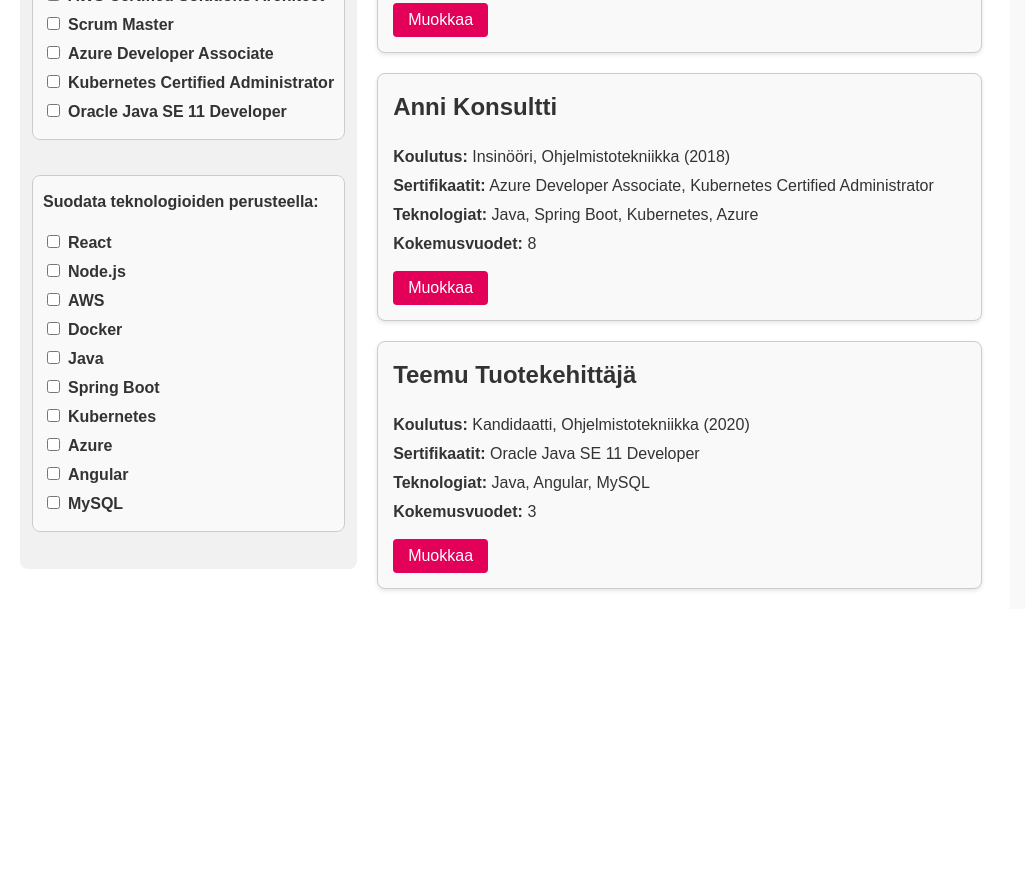
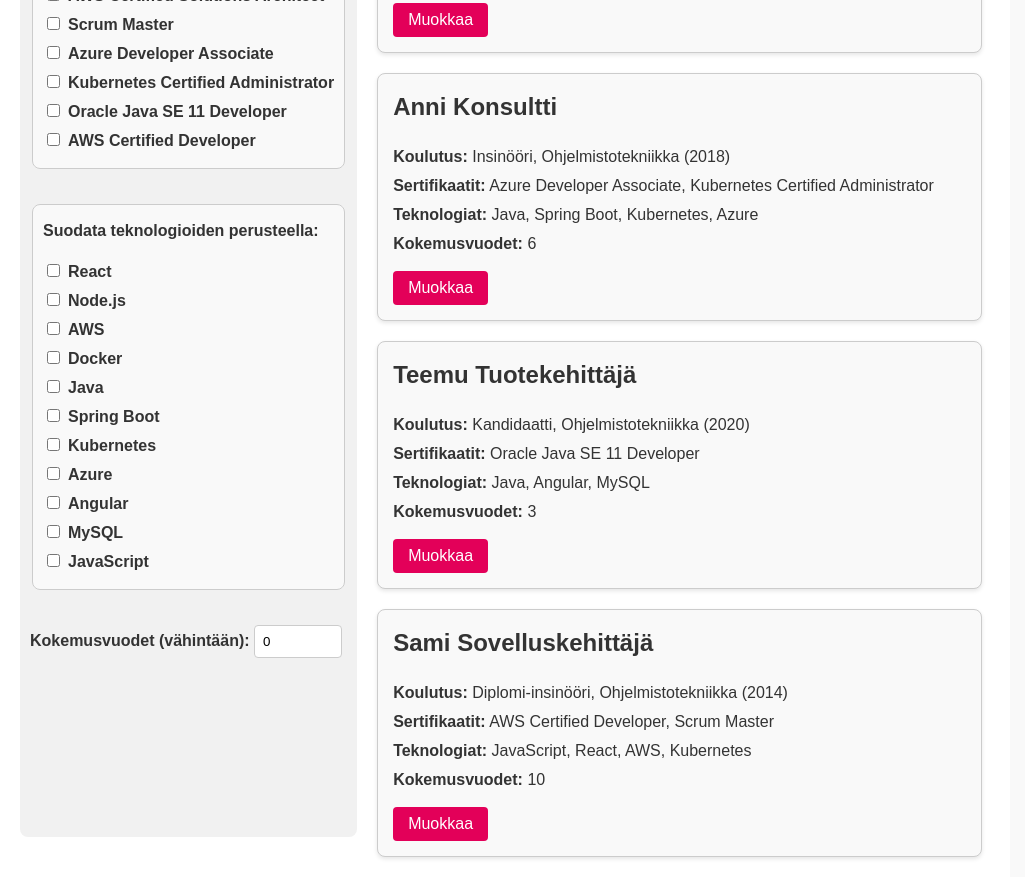
Before and after one commit to estrelas1/pinja-projekti, a React (Vite) app: page / in a window 1280 px wide. Shown: the part 340-1217 px from the top of the page, without its empty margins (0-1025 px from the left). Before the commit the page ends 949 px from the top, so only its background shows below. Built offline with nearby package versions, Linux system fonts and the light colour scheme.

Commit message:
Filtteri kokemukselle

```diff
--- a/src/App.jsx
+++ b/src/App.jsx
@@ -21,7 +21,7 @@ const App = () => {
       graduationYear: 2018,
       certifications: ["Azure Developer Associate", "Kubernetes Certified Administrator"],
       technologies: ["Java", "Spring Boot", "Kubernetes", "Azure"],
-      experienceYears: 8
+      experienceYears: 6
     },
     {
       id: 3,
@@ -31,6 +31,15 @@ const App = () => {
       certifications: ["Oracle Java SE 11 Developer"],
       technologies: ["Java", "Angular", "MySQL"],
       experienceYears: 3
+    },
+    {
+      id: 4,
+      name: "Sami Sovelluskehittäjä",
+      education: "Diplomi-insinööri, Ohjelmistotekniikka",
+      graduationYear: 2014,
+      certifications: ["AWS Certified Developer", "Scrum Master"],
+      technologies: ["JavaScript", "React", "AWS", "Kubernetes"],
+      experienceYears: 10
     },
   ]);
 
@@ -83,6 +92,14 @@ const App = () => {
     );
   };
 
+  // kokemus:
+  const [minExperienceYears, setMinExperienceYears] = useState(0);
+
+  const handleExperienceFilterChange = (years) => {
+    setMinExperienceYears(years);
+  };
+
+
   const filteredConsultants = consultants.filter((consultant) => {
     const matchesEducation = // koulutus
       selectedEducation === "" || consultant.education === selectedEducation;
@@ -99,7 +116,10 @@ const App = () => {
         consultant.technologies.includes(tech)
       );
 
-    return matchesEducation && matchesCertifications && matchesTechnologies;
+      const matchesExperience = // kokemus
+      minExperienceYears === 0 || consultant.experienceYears >= minExperienceYears;
+
+    return matchesEducation && matchesCertifications && matchesTechnologies && matchesExperience;
   });
 
 
@@ -113,9 +133,11 @@ const App = () => {
           technologyOptions={[...new Set(consultants.flatMap((c) => c.technologies))]}
           selectedCertifications={selectedCertifications}
           selectedTechnologies={selectedTechnologies}
+          minExperienceYears={minExperienceYears}
           onEducationFilterChange={handleEducationFilterChange}
           onCertificationFilterChange={handleCertificationFilterChange}
           onTechnologyFilterChange={handleTechnologyFilterChange}
+          onExperienceFilterChange={handleExperienceFilterChange}
         />
         <ConsultantList
           consultants={filteredConsultants}
--- a/src/components/ConsultantFilter.css
+++ b/src/components/ConsultantFilter.css
@@ -46,3 +46,19 @@
 .technology-filter input {
   margin-right: 8px;
 }
+
+/* kokemus */
+.experience-filter {
+  margin-top: 20px;
+}
+
+.experience-filter label {
+  font-weight: bold;
+}
+
+.experience-filter input {
+  padding: 8px;
+  border: 1px solid #ccc;
+  border-radius: 4px;
+  width: 70px;
+}
--- a/src/components/ConsultantFilter.jsx
+++ b/src/components/ConsultantFilter.jsx
@@ -7,9 +7,11 @@ const ConsultantFilter = ({
   technologyOptions,
   selectedCertifications,
   selectedTechnologies,
+  minExperienceYears,
   onEducationFilterChange,
   onCertificationFilterChange,
-  onTechnologyFilterChange
+  onTechnologyFilterChange,
+  onExperienceFilterChange
 }) => {
   const handleCertificationChange = (certification) => {
     onCertificationFilterChange(certification);
@@ -66,6 +68,17 @@ const ConsultantFilter = ({
           </div>
         ))}
       </fieldset>
+
+      <div className="experience-filter">
+        <label htmlFor="experience-filter">Kokemusvuodet (vähintään): </label>
+        <input
+          id="experience-filter"
+          type="number"
+          value={minExperienceYears}
+          onChange={(e) => onExperienceFilterChange(Number(e.target.value))}
+          min="0"
+        />
+      </div>
     </div>
   );
 };
```
